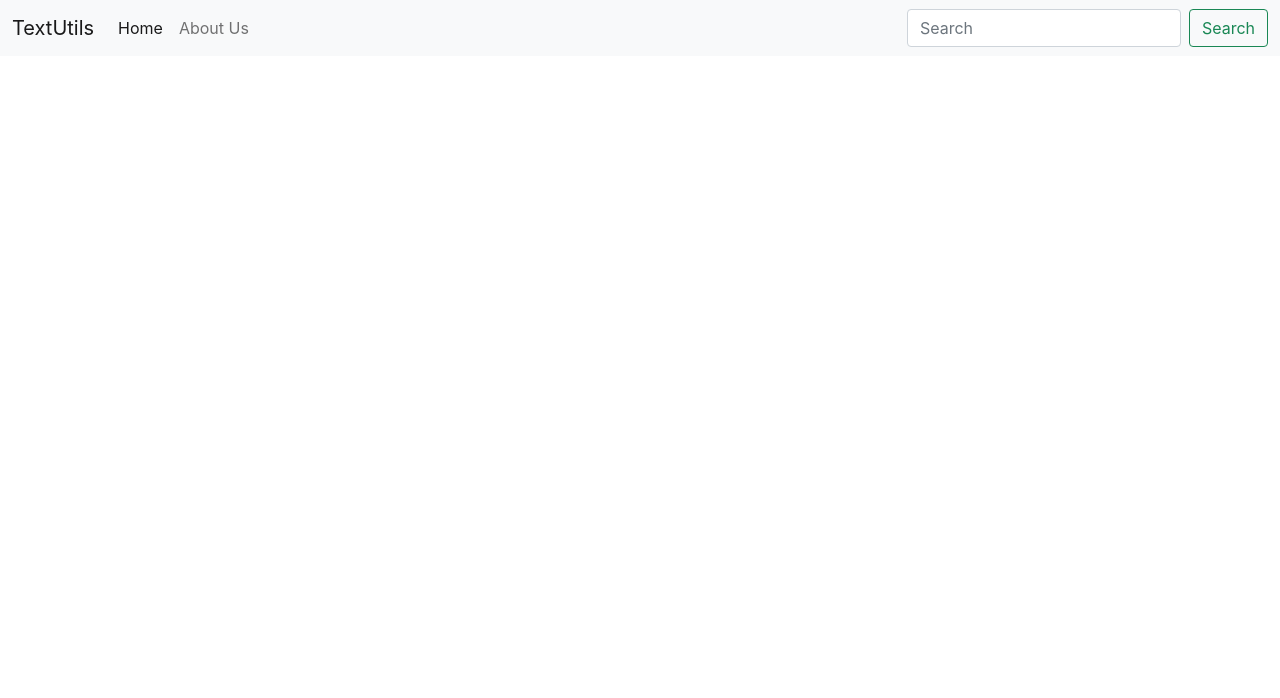
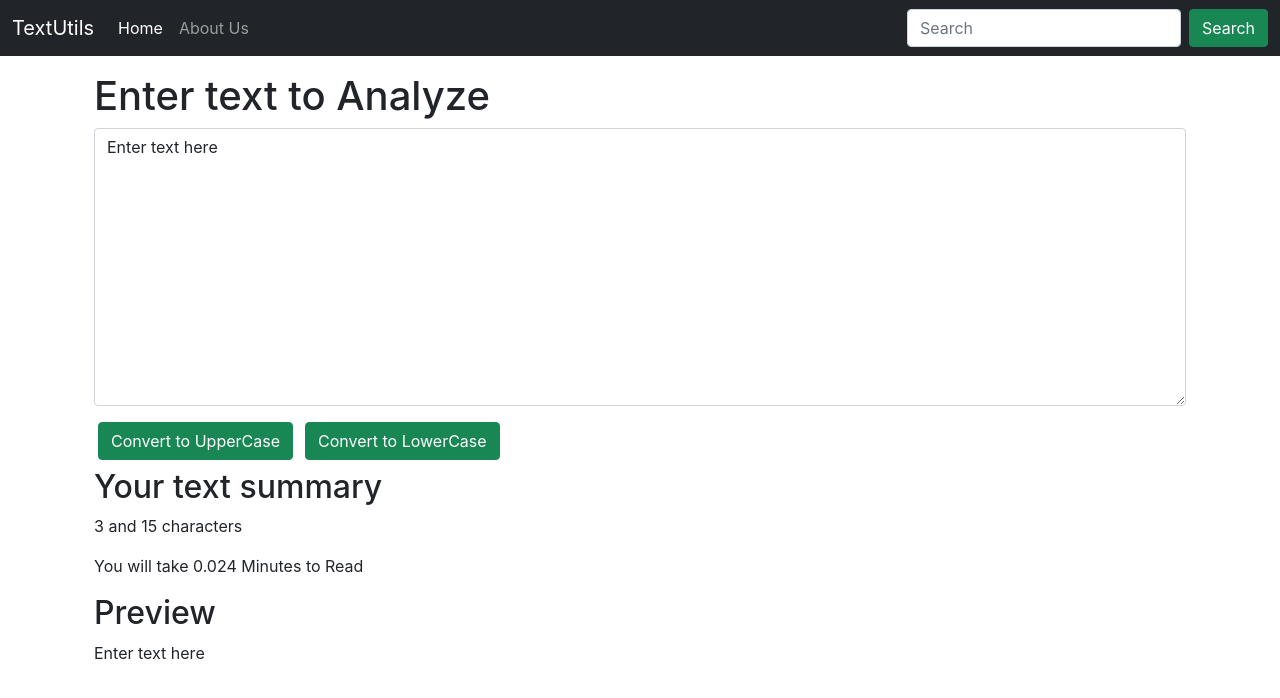
Before and after one commit to shrutinarad16/TextUtils, a React (Create React App) app: page / in a window 1280 px wide. Shown: the top 698 px of the page. Built offline with nearby package versions, Linux system fonts and the light colour scheme.

Commit message:
Two buttons are added

```diff
--- a/src/App.js
+++ b/src/App.js
@@ -1,9 +1,14 @@
 import Navbar from './components/Navbar';
+import TextForm from './components/TextForm';
 
 function App() {
   return (
     <>
 <Navbar title = "TextUtils" aboutText = "About Us" />
+<div className="container my-3">
+<TextForm heading = "Enter text to Analyze"/>
+</div>
+
     </>
   );
 }
--- a/src/components/Navbar.js
+++ b/src/components/Navbar.js
@@ -3,7 +3,7 @@ import PropTypes from 'prop-types'
 
 export default function Navbar(props) {
   return (
-<nav className="navbar navbar-expand-lg navbar-light bg-light">
+<nav className="navbar navbar-expand-lg navbar-dark bg-dark">
   <div className="container-fluid">
     <a className="navbar-brand" href="/">{props.title}</a>
     <button className="navbar-toggler" type="button" data-bs-toggle="collapse" data-bs-target="#navbarSupportedContent" aria-controls="navbarSupportedContent" aria-expanded="false" aria-label="Toggle navigation">
@@ -19,8 +19,8 @@ export default function Navbar(props) {
         </li>
       </ul>
       <form className="d-flex">
-        <input className="form-control me-2" type="search" placeholder="Search" aria-label="Search" />
-        <button className="btn btn-outline-success" type="submit">Search</button>
+        <input className="form-control me-2" type="search" placeholder="Search" aria-label="Search"  />
+        <button className="btn btn-success" type="submit">Search</button>
       </form>
     </div>
   </div>
--- /dev/null
+++ b/src/components/TextForm.js
@@ -0,0 +1,43 @@
+import React, { useState } from "react";
+
+export default function TextForm(props) {
+    const handleUpClick = () => {
+        console.log("Uppercase was clicked" + text);
+        let newText = text.toUpperCase();
+        setText(newText);
+    }
+    const handleLowerClick = () => {
+        console.log("Lowercase was clicked" + text);
+        let LowerText = text.toLowerCase();
+        setText(LowerText);
+    }
+    const handleOnChange = (event) => {
+        console.log("On Change");
+        setText(event.target.value);
+    }
+
+    const [text, setText] = useState("Enter text here");
+  return (
+    <>
+    <div className = "container">
+    <h1>{props.heading}</h1>
+      <div className="mb-3">
+        <textarea
+          className="form-control"
+          value = {text} onChange={handleOnChange} id="myBox"
+          rows="11"
+        ></textarea>
+      </div>
+      <button className="btn btn-success mx-1" onClick={handleUpClick}>Convert to UpperCase</button>
+      <button className="btn btn-success mx-2" onClick={handleLowerClick}>Convert to LowerCase</button>
+    </div>
+    <div className="container my-2">
+        <h2>Your text summary</h2>
+        <p>{text.split(" ").length} and {text.length} characters</p>
+        <p>You will take {0.008 *text.split(" ").length} Minutes to Read</p>
+        <h2>Preview</h2>
+        <p>{text}</p>
+    </div>
+    </>
+  );
+}
```
